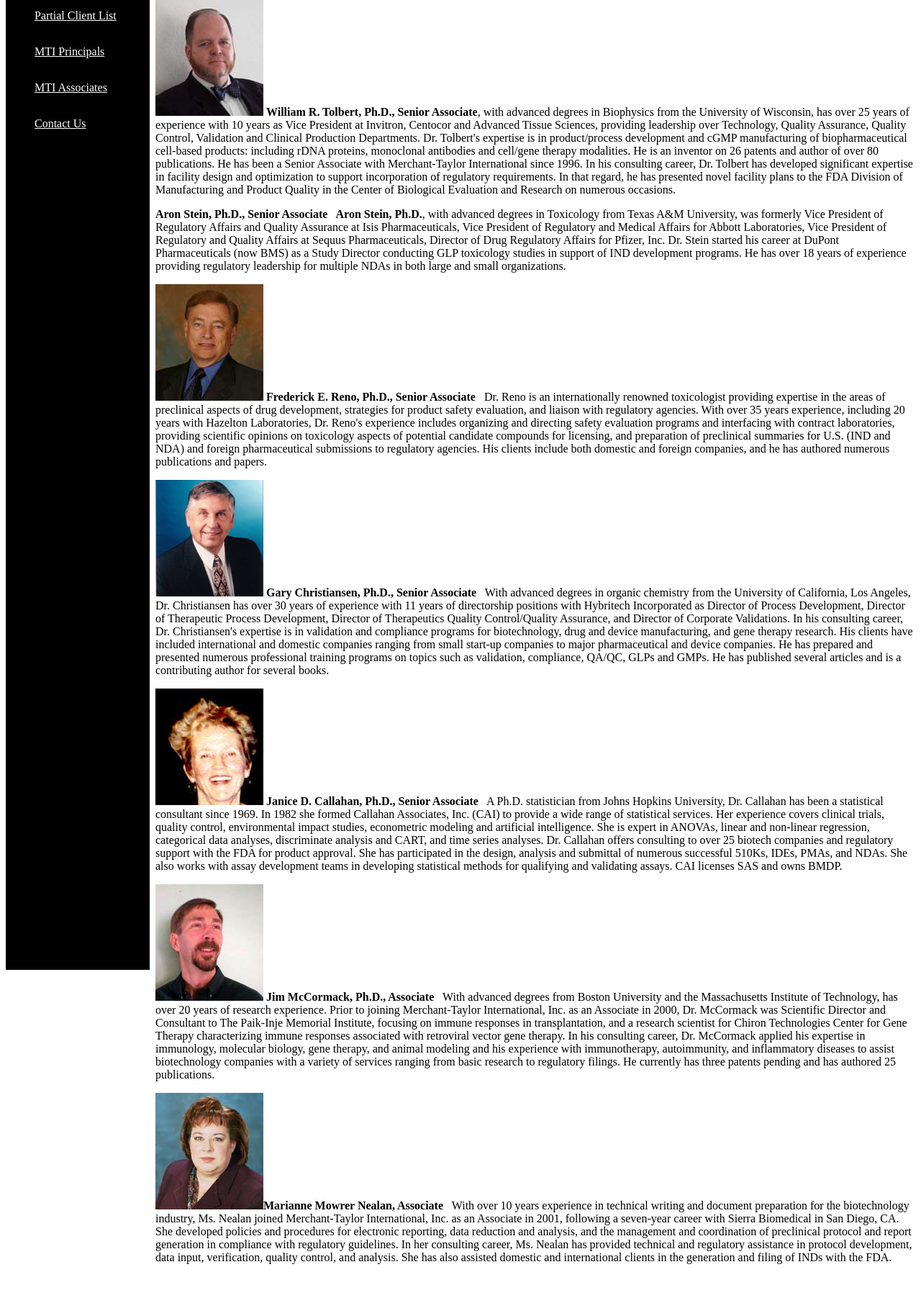
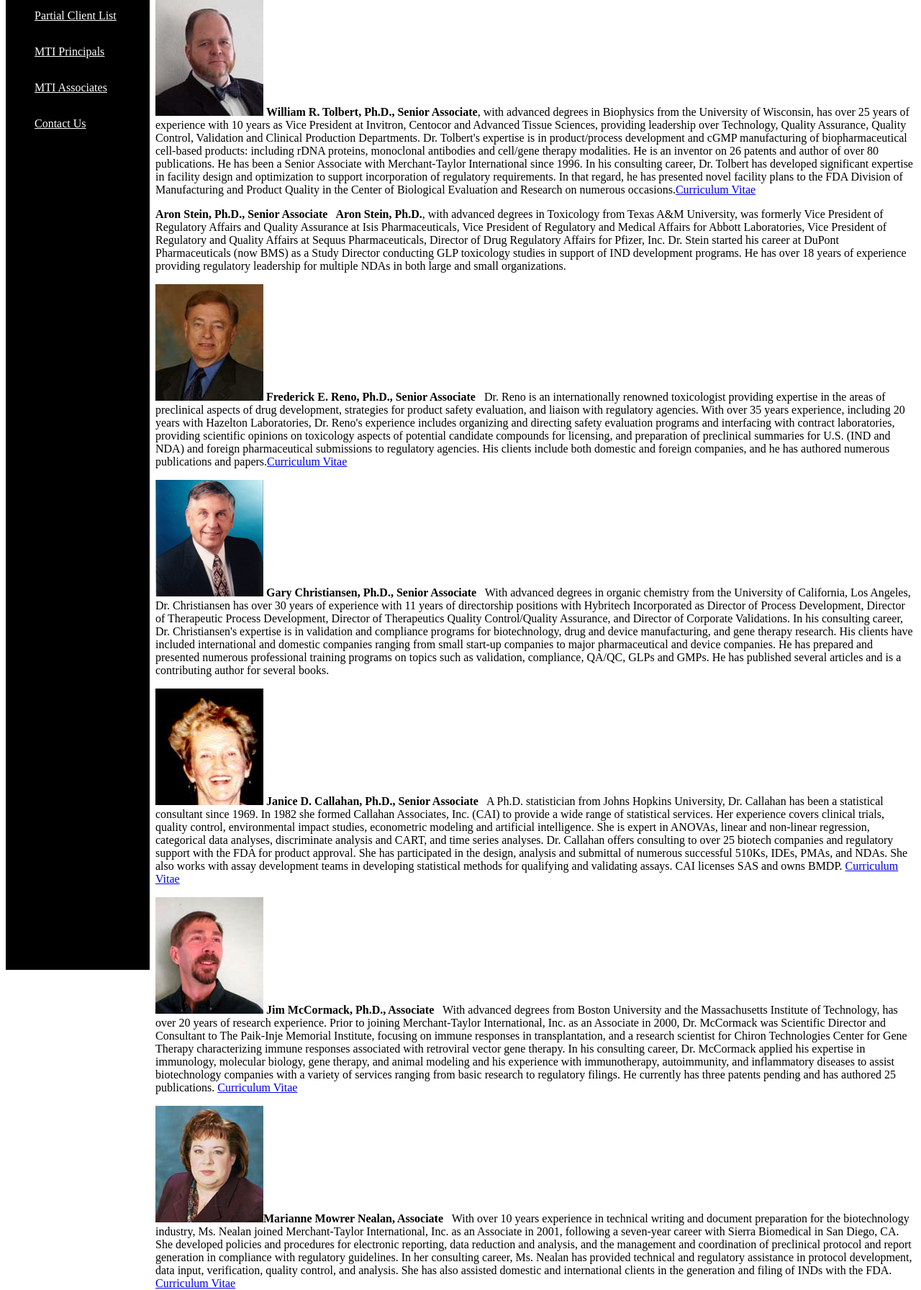
Before and after one commit to btrabaudo/merch-taylor, a PHP site: page /internal-pages/associates.php in a window 1280 px wide. Shown: the part 260-2053 px from the top of the page at 72% size. Before the commit the page ends 2017 px from the top, so only its background shows below. Run offline with PHP 8.4, Linux system fonts and the light colour scheme.

Commit message:
added CV content

```diff
--- a/internal-pages/associates.php
+++ b/internal-pages/associates.php
@@ -18,19 +18,19 @@
     <h2>Associates</h2>
     <p><strong>Mark Lostrom, M.S., Senior Associate</strong>, with degrees in biochemistry, immunology and microbiology from UCLA and Washington State University, was formerly Director of Therapeutics Research for Bristol Myers Squibb, VP of Product Development, VP Business Development and Interim President for Viagene, Inc., Acting President for CancerVax, Inc. and President, CEO and Chairman for Confirma, Inc. In addition he founded and operates Lostrom & Co. Biotechnology Consulting for over 10 years. He has 25 years experience forming and growing products and companies. His specialty areas include Product Development, Product Commercialization Strategy, Business Development, and Licensing. He has worked in large and small companies with diagnostic, therapeutic and medical device products defining and implementing the best available strategic positions for R&D, regulatory, business and marketing issues. </p>
 
-    <p><img src="../images/tolbert.jpg"> <strong>William R. Tolbert, Ph.D., Senior Associate</strong>, with advanced degrees in Biophysics from the University of Wisconsin, has over 25 years of experience with 10 years as Vice President at Invitron, Centocor and Advanced Tissue Sciences, providing leadership over Technology, Quality Assurance, Quality Control, Validation and Clinical Production Departments. Dr. Tolbert's expertise is in product/process development and cGMP manufacturing of biopharmaceutical cell-based products: including rDNA proteins, monoclonal antibodies and cell/gene therapy modalities. He is an inventor on 26 patents and author of over 80 publications. He has been a Senior Associate with Merchant-Taylor International since 1996. In his consulting career, Dr. Tolbert has developed significant expertise in facility design and optimization to support incorporation of regulatory requirements. In that regard, he has presented novel facility plans to the FDA Division of Manufacturing and Product Quality in the Center of Biological Evaluation and Research on numerous occasions.  </p>
+    <p><img src="../images/tolbert.jpg"> <strong>William R. Tolbert, Ph.D., Senior Associate</strong>, with advanced degrees in Biophysics from the University of Wisconsin, has over 25 years of experience with 10 years as Vice President at Invitron, Centocor and Advanced Tissue Sciences, providing leadership over Technology, Quality Assurance, Quality Control, Validation and Clinical Production Departments. Dr. Tolbert's expertise is in product/process development and cGMP manufacturing of biopharmaceutical cell-based products: including rDNA proteins, monoclonal antibodies and cell/gene therapy modalities. He is an inventor on 26 patents and author of over 80 publications. He has been a Senior Associate with Merchant-Taylor International since 1996. In his consulting career, Dr. Tolbert has developed significant expertise in facility design and optimization to support incorporation of regulatory requirements. In that regard, he has presented novel facility plans to the FDA Division of Manufacturing and Product Quality in the Center of Biological Evaluation and Research on numerous occasions.<a href="../curriculum-vitae/TolbertCV.pdf">Curriculum Vitae</a></p>
 
     <p><strong>Aron Stein, Ph.D., Senior Associate   Aron Stein, Ph.D.</strong>, with advanced degrees in Toxicology from Texas A&M University, was formerly Vice President of Regulatory Affairs and Quality Assurance at Isis Pharmaceuticals, Vice President of Regulatory and Medical Affairs for Abbott Laboratories, Vice President of Regulatory and Quality Affairs at Sequus Pharmaceuticals, Director of Drug Regulatory Affairs for Pfizer, Inc. Dr. Stein started his career at DuPont Pharmaceuticals (now BMS) as a Study Director conducting GLP toxicology studies in support of IND development programs. He has over 18 years of experience providing regulatory leadership for multiple NDAs in both large and small organizations.</p>
 
-    <p><img src="../images/reno.jpg"> <strong>Frederick E. Reno, Ph.D., Senior Associate</strong>   Dr. Reno is an internationally renowned toxicologist providing expertise in the areas of preclinical aspects of drug development, strategies for product safety evaluation, and liaison with regulatory agencies. With over 35 years experience, including 20 years with Hazelton Laboratories, Dr. Reno's experience includes organizing and directing safety evaluation programs and interfacing with contract laboratories, providing scientific opinions on toxicology aspects of potential candidate compounds for licensing, and preparation of preclinical summaries for U.S. (IND and NDA) and foreign pharmaceutical submissions to regulatory agencies. His clients include both domestic and foreign companies, and he has authored numerous publications and papers.</p>
+    <p><img src="../images/reno.jpg"> <strong>Frederick E. Reno, Ph.D., Senior Associate</strong>   Dr. Reno is an internationally renowned toxicologist providing expertise in the areas of preclinical aspects of drug development, strategies for product safety evaluation, and liaison with regulatory agencies. With over 35 years experience, including 20 years with Hazelton Laboratories, Dr. Reno's experience includes organizing and directing safety evaluation programs and interfacing with contract laboratories, providing scientific opinions on toxicology aspects of potential candidate compounds for licensing, and preparation of preclinical summaries for U.S. (IND and NDA) and foreign pharmaceutical submissions to regulatory agencies. His clients include both domestic and foreign companies, and he has authored numerous publications and papers.<a href="../curriculum-vitae/RenoCV.pdf">Curriculum Vitae</a></p>
 
     <p><img src="../images/christiansen.jpg"> <strong>Gary Christiansen, Ph.D., Senior Associate </strong>   With advanced degrees in organic chemistry from the University of California, Los Angeles, Dr. Christiansen has over 30 years of experience with 11 years of directorship positions with Hybritech Incorporated as Director of Process Development, Director of Therapeutic Process Development, Director of Therapeutics Quality Control/Quality Assurance, and Director of Corporate Validations. In his consulting career, Dr. Christiansen's expertise is in validation and compliance programs for biotechnology, drug and device manufacturing, and gene therapy research. His clients have included international and domestic companies ranging from small start-up companies to major pharmaceutical and device companies. He has prepared and presented numerous professional training programs on topics such as validation, compliance, QA/QC, GLPs and GMPs. He has published several articles and is a contributing author for several books. </p>
 
-    <p><img src="../images/callahan.jpg"> <strong>Janice D. Callahan, Ph.D., Senior Associate</strong>   A Ph.D. statistician from Johns Hopkins University, Dr. Callahan has been a statistical consultant since 1969. In 1982 she formed Callahan Associates, Inc. (CAI) to provide a wide range of statistical services. Her experience covers clinical trials, quality control, environmental impact studies, econometric modeling and artificial intelligence. She is expert in ANOVAs, linear and non-linear regression, categorical data analyses, discriminate analysis and CART, and time series analyses. Dr. Callahan offers consulting to over 25 biotech companies and regulatory support with the FDA for product approval. She has participated in the design, analysis and submittal of numerous successful 510Ks, IDEs, PMAs, and NDAs. She also works with assay development teams in developing statistical methods for qualifying and validating assays. CAI licenses SAS and owns BMDP. </p>
+    <p><img src="../images/callahan.jpg"> <strong>Janice D. Callahan, Ph.D., Senior Associate</strong>   A Ph.D. statistician from Johns Hopkins University, Dr. Callahan has been a statistical consultant since 1969. In 1982 she formed Callahan Associates, Inc. (CAI) to provide a wide range of statistical services. Her experience covers clinical trials, quality control, environmental impact studies, econometric modeling and artificial intelligence. She is expert in ANOVAs, linear and non-linear regression, categorical data analyses, discriminate analysis and CART, and time series analyses. Dr. Callahan offers consulting to over 25 biotech companies and regulatory support with the FDA for product approval. She has participated in the design, analysis and submittal of numerous successful 510Ks, IDEs, PMAs, and NDAs. She also works with assay development teams in developing statistical methods for qualifying and validating assays. CAI licenses SAS and owns BMDP. <a href="../curriculum-vitae/CallahanCV.pdf">Curriculum Vitae</a> </p>
 
-    <p><img src="../images/mccormack.jpg"> <strong>Jim McCormack, Ph.D., Associate </strong>   With advanced degrees from Boston University and the Massachusetts Institute of Technology, has over 20 years of research experience. Prior to joining Merchant-Taylor International, Inc. as an Associate in 2000, Dr. McCormack was Scientific Director and Consultant to The Paik-Inje Memorial Institute, focusing on immune responses in transplantation, and a research scientist for Chiron Technologies Center for Gene Therapy characterizing immune responses associated with retroviral vector gene therapy. In his consulting career, Dr. McCormack applied his expertise in immunology, molecular biology, gene therapy, and animal modeling and his experience with immunotherapy, autoimmunity, and inflammatory diseases to assist biotechnology companies with a variety of services ranging from basic research to regulatory filings. He currently has three patents pending and has authored 25 publications.  </p>
+    <p><img src="../images/mccormack.jpg"> <strong>Jim McCormack, Ph.D., Associate </strong>   With advanced degrees from Boston University and the Massachusetts Institute of Technology, has over 20 years of research experience. Prior to joining Merchant-Taylor International, Inc. as an Associate in 2000, Dr. McCormack was Scientific Director and Consultant to The Paik-Inje Memorial Institute, focusing on immune responses in transplantation, and a research scientist for Chiron Technologies Center for Gene Therapy characterizing immune responses associated with retroviral vector gene therapy. In his consulting career, Dr. McCormack applied his expertise in immunology, molecular biology, gene therapy, and animal modeling and his experience with immunotherapy, autoimmunity, and inflammatory diseases to assist biotechnology companies with a variety of services ranging from basic research to regulatory filings. He currently has three patents pending and has authored 25 publications. <a href="../curriculum-vitae/McCormackCV.pdf">Curriculum Vitae</a>  </p>
 
-    <p><img src="../images/nealan.jpg"><strong>Marianne Mowrer Nealan, Associate </strong>  With over 10 years experience in technical writing and document preparation for the biotechnology industry, Ms. Nealan joined Merchant-Taylor International, Inc. as an Associate in 2001, following a seven-year career with Sierra Biomedical in San Diego, CA. She developed policies and procedures for electronic reporting, data reduction and analysis, and the management and coordination of preclinical protocol and report generation in compliance with regulatory guidelines. In her consulting career, Ms. Nealan has provided technical and regulatory assistance in protocol development, data input, verification, quality control, and analysis. She has also assisted domestic and international clients in the generation and filing of INDs with the FDA. </p>
+    <p><img src="../images/nealan.jpg"><strong>Marianne Mowrer Nealan, Associate </strong>  With over 10 years experience in technical writing and document preparation for the biotechnology industry, Ms. Nealan joined Merchant-Taylor International, Inc. as an Associate in 2001, following a seven-year career with Sierra Biomedical in San Diego, CA. She developed policies and procedures for electronic reporting, data reduction and analysis, and the management and coordination of preclinical protocol and report generation in compliance with regulatory guidelines. In her consulting career, Ms. Nealan has provided technical and regulatory assistance in protocol development, data input, verification, quality control, and analysis. She has also assisted domestic and international clients in the generation and filing of INDs with the FDA. <a href="../curriculum-vitae/NealanCV.pdf">Curriculum Vitae</a> </p>
 
 
 
--- a/internal-pages/principles.php
+++ b/internal-pages/principles.php
@@ -6,7 +6,7 @@
 
 
     <link rel="stylesheet" href="../css/style.css">
-    <title>Merchant-Taylor About</title>
+    <title>Merchant-Taylor Principles</title>
 
 
 
```
Also changed, not shown: 5 other files.
